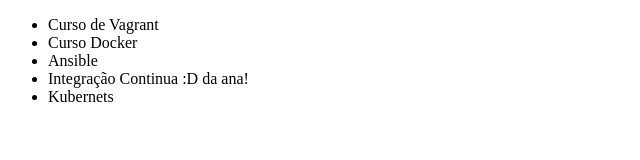
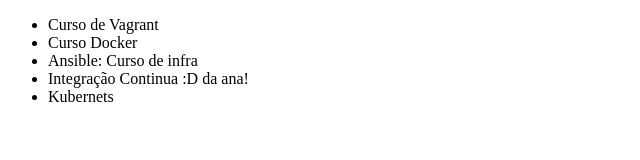
Before and after one commit to julianoventola/git-tests, a plain HTML site: page index.html in a window 1280 px wide. Shown: the whole page, without its empty margins (0-640 px from the left). Drawn offline with Linux system fonts and the light colour scheme.

Commit message:
Curso de infra atualizado

```diff
--- a/index.html
+++ b/index.html
@@ -10,7 +10,7 @@
     <ul>
       <li>Curso de Vagrant</li>
       <li>Curso Docker</li>
-      <li>Ansible</li>
+      <li>Ansible: Curso de infra</li>
       <li>Integração Continua :D da ana!</li>
       <li>Kubernets</li>
     </ul>
```
